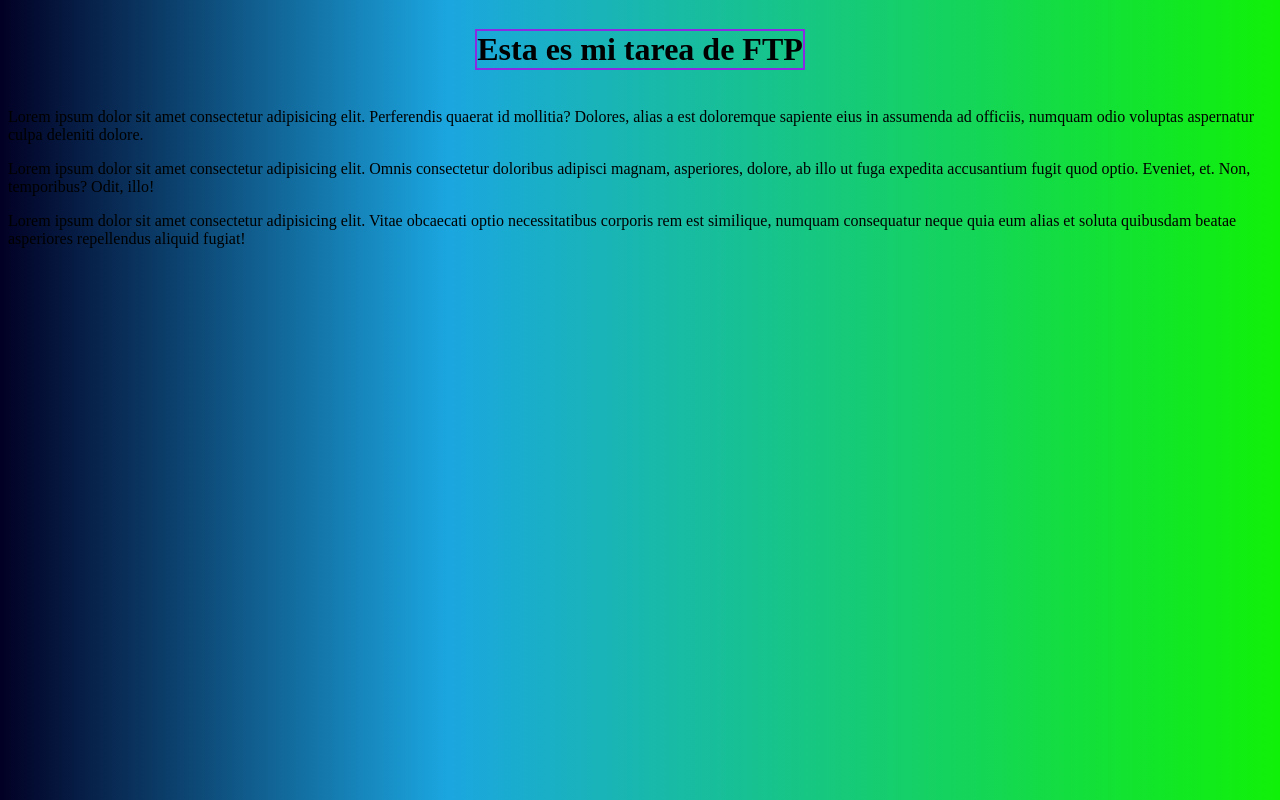
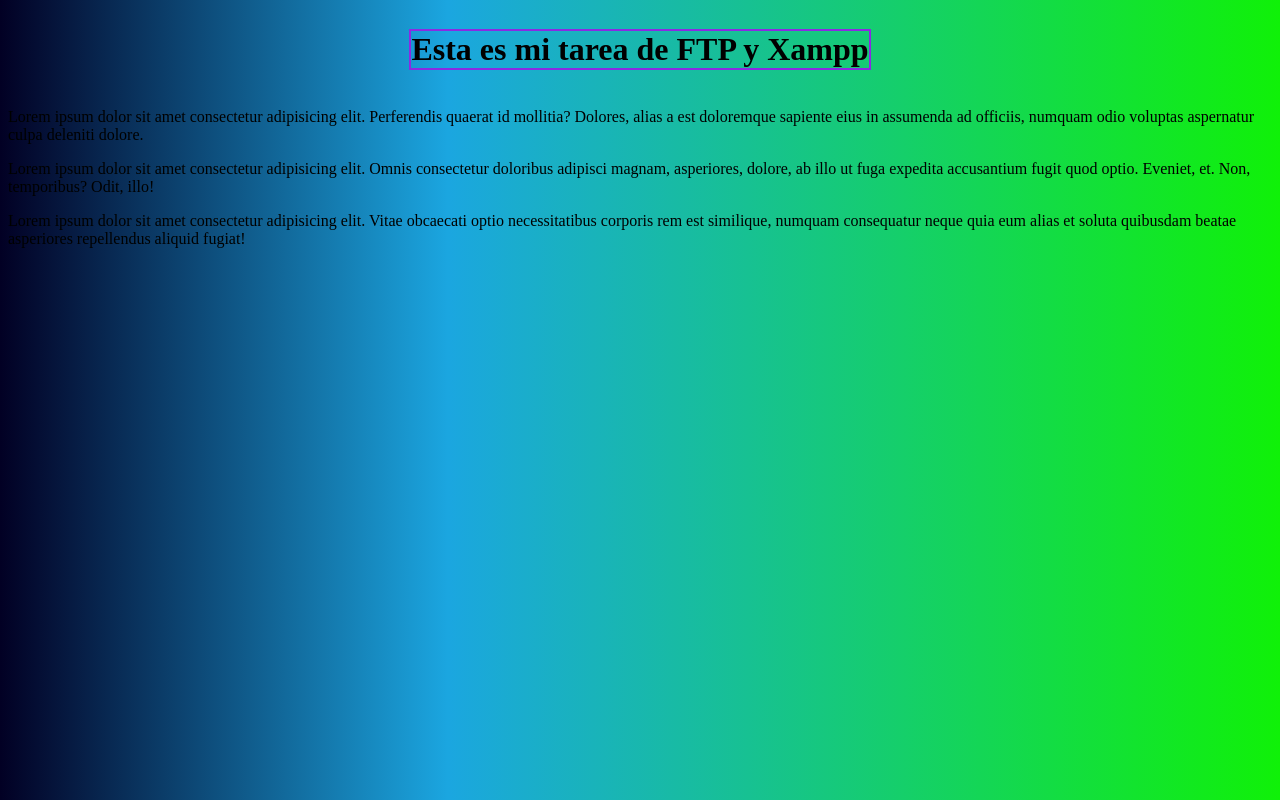
Before and after one commit to Marckytos/Uso_de_FTP, a plain HTML site: page tarea_ftp/index.html in a window 1280 px wide. Drawn offline with Linux system fonts and the light colour scheme.

Commit message:
Cambio de prueba

```diff
--- a/tarea_ftp/index.html
+++ b/tarea_ftp/index.html
@@ -10,7 +10,7 @@
 
 <body class="fondo">
     <div class="cuerpo">
-        <h1 class="titulo">Esta es mi tarea de FTP</h1>
+        <h1 class="titulo">Esta es mi tarea de FTP y Xampp</h1>
     </div>
 
 
```
